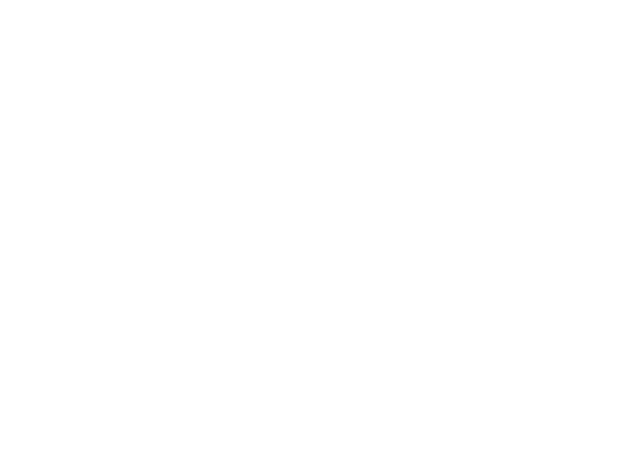
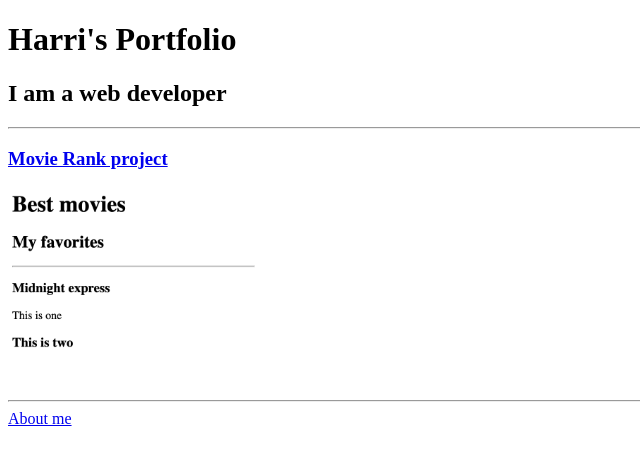
Before and after one commit to Harrismmxvweb/html-portfolio, a plain HTML site: page index.html in a window 1280 px wide. Shown: the whole page, without its empty margins (0-640 px from the left). Drawn offline with Linux system fonts and the light colour scheme.

Commit message:
Add files via upload

```diff
--- a/index.html
+++ b/index.html
@@ -1,5 +1,21 @@
 <!-- TODO 1: Create the HTML Boilerplate -->
-
+<!DOCTYPE html>
+<html lang="en">
+<head>
+    <meta charset="UTF-8">
+    <meta name="viewport" content="width=device-width, initial-scale=1.0">
+    <title>Harris Portfolio</title>
+</head>
+<body>
+    <h1>Harri's Portfolio</h1>
+    <h2>I am a web developer</h2>
+    <hr />
+    <h3> <a href="./public/movie-ranking.html">Movie Rank project</a></h3>
+    <a href="./public/movie-ranking.html"> <img src="./assets/images/movies.png" height="200"/> </a>
+    <hr/>
+    <a href="./public/about.html">About me</a>
+</body>
+</html>
 <!-- TODO 2: Add Your previous projects' HTML into the public folder -->
 
 <!-- TODO 3: Take screenshots of your project previews and add the images to the images folder -->
```
